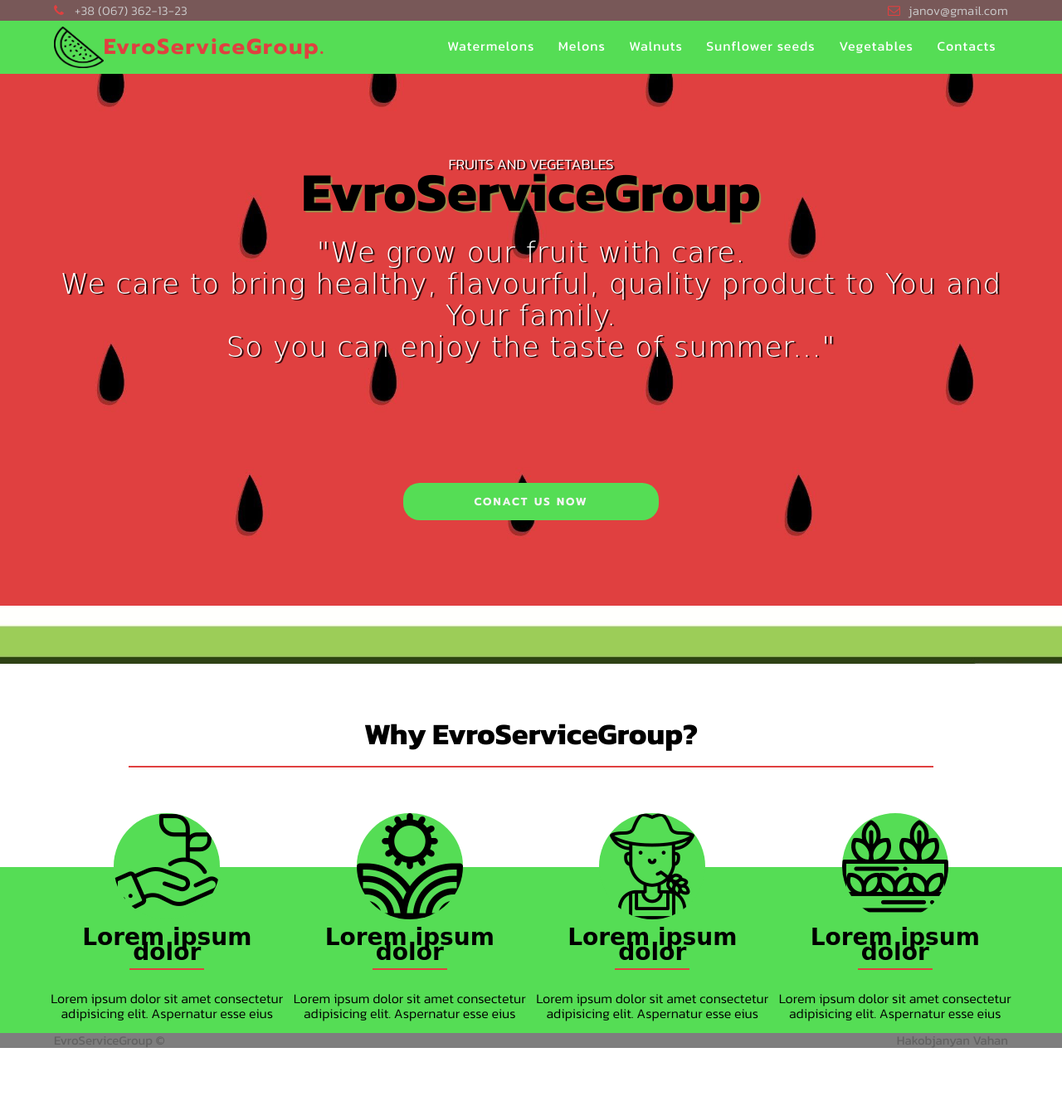
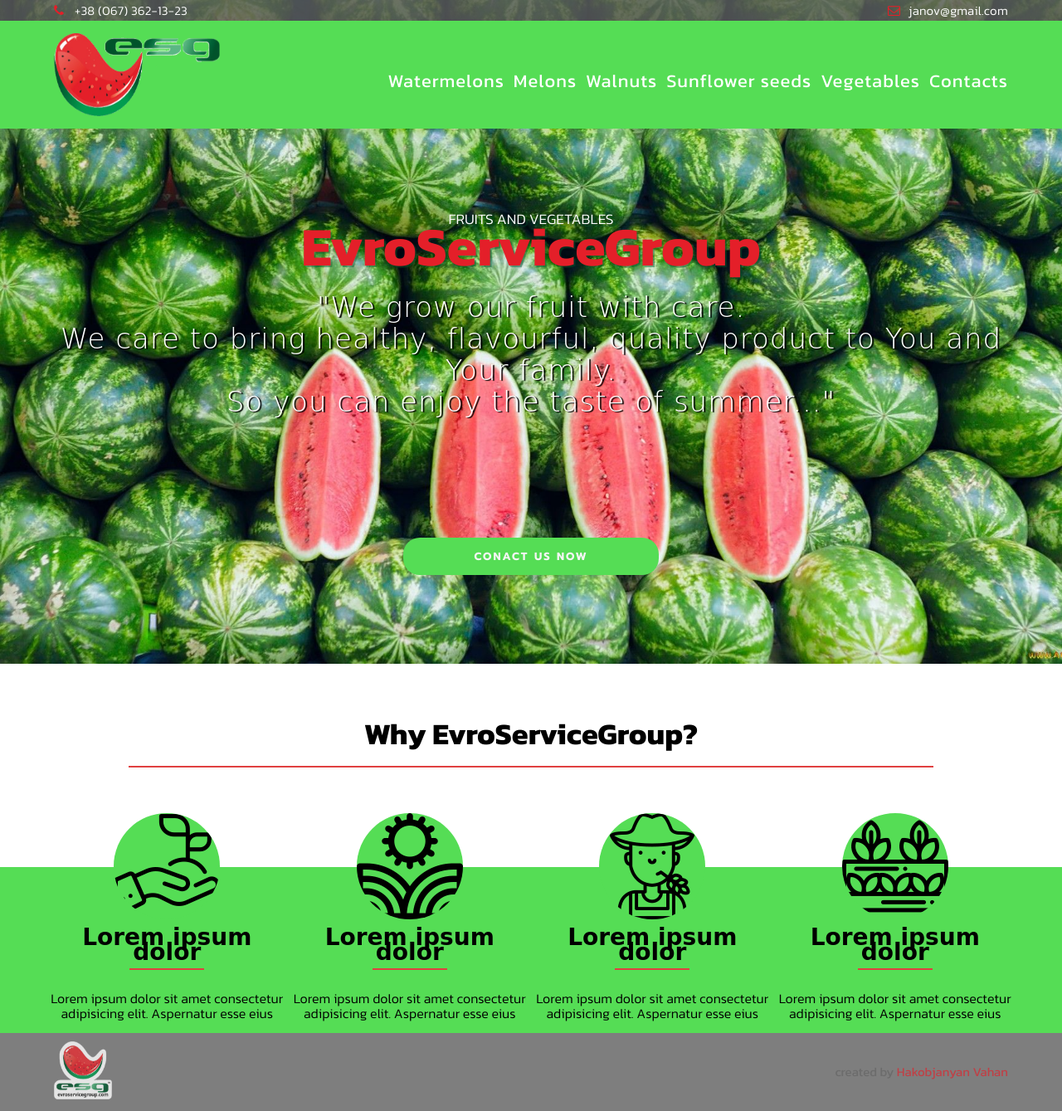
Before and after one commit to Hakobjanov/esg3.github.io, a plain HTML site: page index.html in a window 1280 px wide. Shown: the whole page at 83% size. Before the commit the page ends 1265 px from the top, so only its background shows below. Drawn offline with Linux system fonts and the light colour scheme; files whose address does not match are found by name; a web font is replaced by a local one.

Commit message:
remade version test

```diff
--- a/css/style.css
+++ b/css/style.css
@@ -34,7 +34,7 @@ body {
 }
 
 .header {
-    background: url(../img/1.jpg) no-repeat center top/cover;
+    background: url(../img/10.jpg) no-repeat center top/cover;
     height: 100vh;
 }
 
@@ -49,7 +49,7 @@ body {
 
 .phone, .email {
     position: relative;
-    color: #cbcacb;
+    color: #fff;
     letter-spacing: 0.25px;
     line-height: 25px;
     padding-left: 25px;
@@ -61,7 +61,7 @@ body {
     left: 0;
     font-family: 'icomoon';
     content: "\f095";
-    color: #e04040;
+    color: #e41f29;
 }
 
 
@@ -71,7 +71,7 @@ body {
     left: 0;
     font-family: 'icomoon';
     content: "\f003";
-    color: #e04040;
+    color: #e41f29;
 }
 
 .logo-wrap {
@@ -81,25 +81,15 @@ body {
 .logo {
     display: flex;
     align-items: center;
+    position: relative;
 }
 
 .logo-icon {
-    width: 60px;
-    height: 50px;
+    width: 200px;
+    height: 100px;
+    margin: 15px 0;
 }
 
-.logo p {
-    font-family: 'Prompt', sans-serif;
-    color: white;
-    font-weight: bold;
-    letter-spacing: 2px;
-    font-size: 26px;
-    color: #e04040;
-}
-
-.logo a {
-    text-decoration: none;
-}
 
 nav {
     display: flex;
@@ -110,8 +100,10 @@ nav {
 
 .nav-links {
     display: flex;
-    width: 60%;
-    justify-content: space-around;
+    width: 65%;
+    justify-content: space-between;
+    margin-top: 20px;
+
 }
 
 .nav-links a {
@@ -119,21 +111,20 @@ nav {
     text-decoration: none;
     letter-spacing: 1px;
     font-weight: 400;
-    font-size: 16px;
+    font-size: 22px;
     border-bottom: 2px solid transparent;
     position: relative;
     opacity: 1;
-}
 
-.nav-links a:hover {
-    text-shadow: 0 0 5px 3px rgba(252, 252, 252, 0.6);
+
+
 }
 
 .nav-links a:after {
     content: "";
     display: block;
     height: 3px;
-    background-color: #e04040;
+    background-color: #e41f29;
     top: -1px;
     /*??????*/
     left: 0;
@@ -170,7 +161,8 @@ nav {
 .esg-title {
     font-size: 66px;
     text-align: left;
-    text-shadow: 2px 2px 1px rgba(85, 221, 85, 0.5);
+    color:#e41f29;
+    text-shadow: 2px 2px 1px rgba(1, 83, 43, 0.5);
     margin: 15px 0 45px;
 }
 
@@ -179,7 +171,7 @@ nav {
     font-weight: 300;
     width: 220px;
     color: #fff;
-    text-shadow: 2px 1px 1px rgb(0, 0, 0);
+    text-shadow: 3px 3px 1px rgba(1, 83, 43, 0.5);
 }
 
 .esg-text {
@@ -348,9 +340,30 @@ nav {
 .footer-content {
     display: flex;
     justify-content: space-between;
+    align-items: center;
     font-weight: 500;
     color: rgba(94, 94, 94, 0.9);
+    opacity: 0.8;
+
 }
+
+.firm-name img{
+    width: 70px;
+    height: 70px;
+    margin: 10px 0;
+
+}
+
+.creator{
+    opacity: 0.8;
+}
+
+.creator span {
+    font-weight: 500;
+    color: #e41f29;
+}
+
+
 
 @media screen and (max-width: 1190px) {
     .info {
--- a/index.html
+++ b/index.html
@@ -28,8 +28,8 @@
                 <div class="container">
                     <nav>
                         <div class="logo">
-                            <img class="logo-icon" src="img/3.png" alt="">
-                            <p>EvroServiceGroup.<p>
+                            <img class="logo-icon" src="img/main.png" alt="">
+
                         </div>
                         <ul class="nav-links">
 
@@ -141,10 +141,10 @@
         <div class="container">
             <div class="footer-content">
                 <div class="firm-name">
-                    EvroServiceGroup &#169;
+                   <img src="img/main2.png" alt="">
                 </div>
                 <div class="creator">
-                    Hakobjanyan Vahan
+                    created by <span>Hakobjanyan Vahan</span>
                 </div>
             </div>
         </div>
```
Also changed, not shown: img/main.png (added), img/main2.png (added), img/mainlogo.png (added), img/rebanada-sandia-sobre-fondo-negro_51137-713.jpg (added), img/sandia-madura-rodajas-sobre-fondo-negro_51137-757.jpg (added), img/изображение_viber_2019-11-18_20-25-38.jpg (added), 2 other files.
